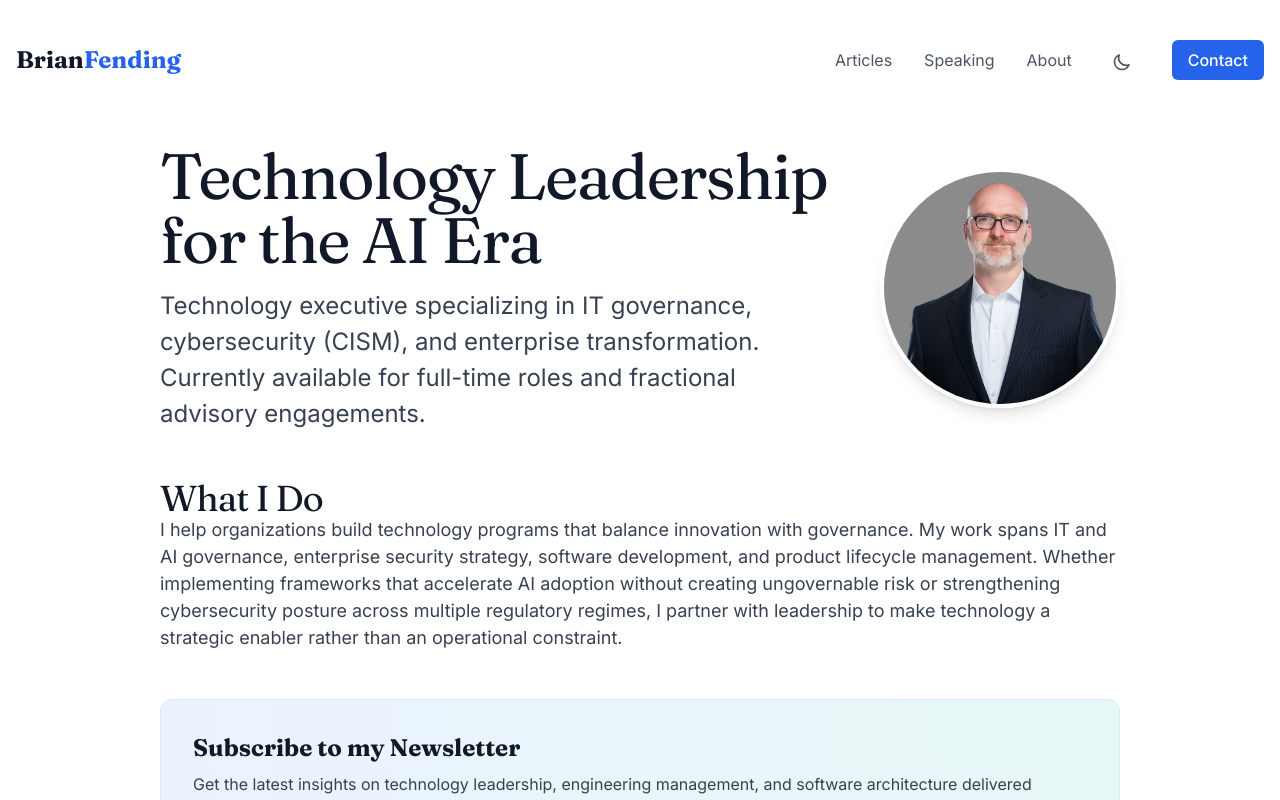
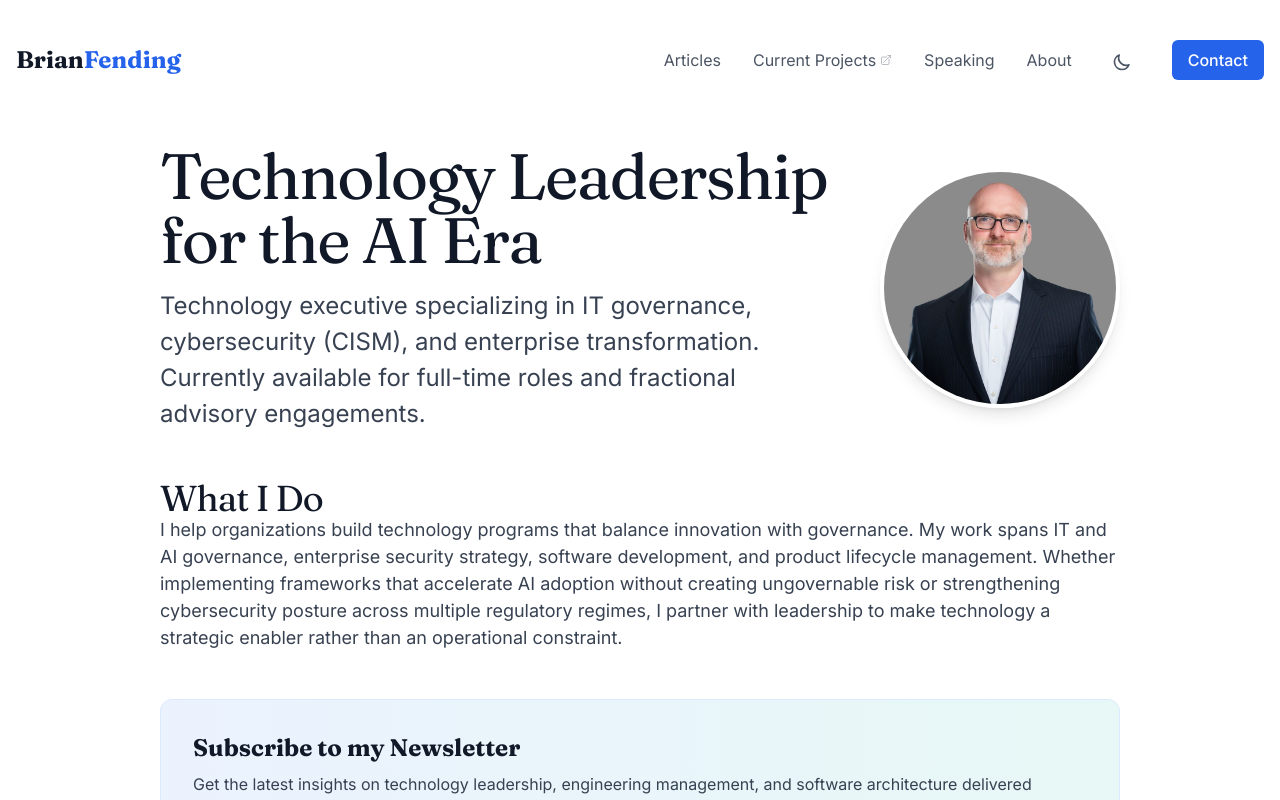
Before and after one commit to fending/brianfendingdotcom, a Next.js app: page / in a window 1280 px wide. Shown: the top 800 px of the page. Built offline with nearby package versions, Linux system fonts and the light colour scheme; no server answers.

Commit message:
Add "Current Projects" link to navigation and mobile menu

```diff
--- a/components/Navigation.tsx
+++ b/components/Navigation.tsx
@@ -71,6 +71,12 @@ export function Navigation() {
           <Link href="/articles" className={navLinkClasses('/articles')}>
             Articles
           </Link>
+          <a href="https://tools.brianfending.com/" target="_blank" rel="noopener noreferrer" className="text-gray-600 hover:text-primary-600 transition-colors duration-150 dark:text-gray-400 dark:hover:text-primary-400 inline-flex items-center gap-1">
+            Current Projects
+            <svg className="w-3 h-3 opacity-50" fill="none" viewBox="0 0 24 24" stroke="currentColor" strokeWidth={1.5}>
+              <path strokeLinecap="round" strokeLinejoin="round" d="M13.5 6H5.25A2.25 2.25 0 003 8.25v10.5A2.25 2.25 0 005.25 21h10.5A2.25 2.25 0 0018 18.75V10.5m-10.5 6L21 3m0 0h-5.25M21 3v5.25" />
+            </svg>
+          </a>
           <Link href="/speaking" className={navLinkClasses('/speaking')}>
             Speaking
           </Link>
@@ -146,6 +152,12 @@ export function Navigation() {
           <Link href="/articles" className={mobileNavLinkClasses('/articles')} onClick={() => setIsMenuOpen(false)}>
             Articles
           </Link>
+          <a href="https://tools.brianfending.com/" target="_blank" rel="noopener noreferrer" className="block py-3 px-4 text-lg text-gray-600 dark:text-gray-400 inline-flex items-center gap-1" onClick={() => setIsMenuOpen(false)}>
+            Current Projects
+            <svg className="w-3.5 h-3.5 opacity-50" fill="none" viewBox="0 0 24 24" stroke="currentColor" strokeWidth={1.5}>
+              <path strokeLinecap="round" strokeLinejoin="round" d="M13.5 6H5.25A2.25 2.25 0 003 8.25v10.5A2.25 2.25 0 005.25 21h10.5A2.25 2.25 0 0018 18.75V10.5m-10.5 6L21 3m0 0h-5.25M21 3v5.25" />
+            </svg>
+          </a>
           <Link href="/speaking" className={mobileNavLinkClasses('/speaking')} onClick={() => setIsMenuOpen(false)}>
             Speaking
           </Link>
```
